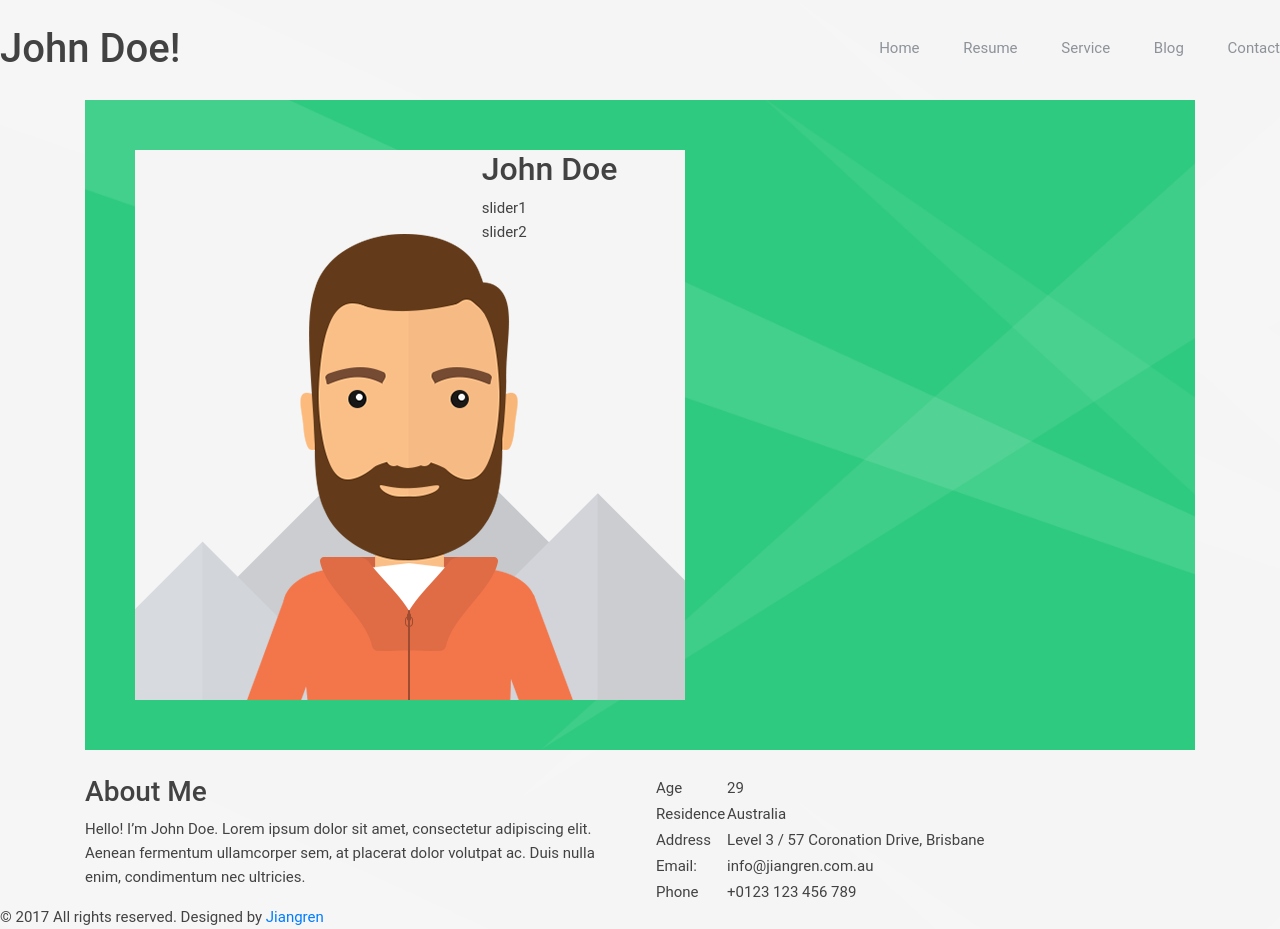
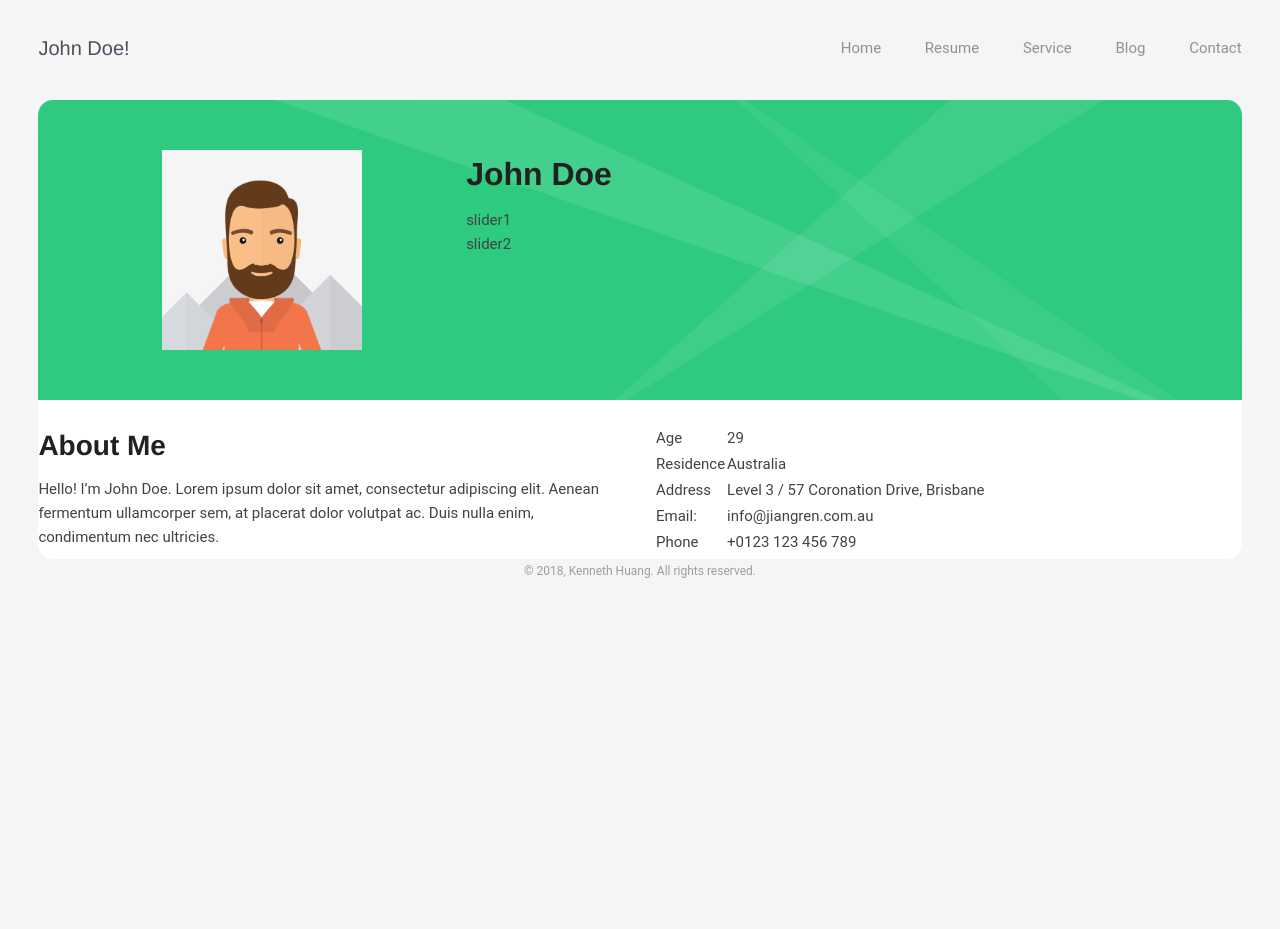
Before and after one commit to leohlgctzby/KennethHuang.github.io, a plain HTML site: page ITJiangren/Resume/index.html in a window 1280 px wide. After the commit the page ends 800 px from the top, so only its background shows below. Drawn offline with nearby package versions, Linux system fonts and the light colour scheme.

Commit message:
update 19/Aug/2018

```diff
--- a/ITJiangren/Resume/CSS/main.css
+++ b/ITJiangren/Resume/CSS/main.css
@@ -1,3 +1,6 @@
+html{
+  position: relative;
+}
 body{position: relative;
     font-family: 'Roboto', Helvetica, sans-serif;
     color: #424242;
@@ -14,11 +17,71 @@ body{position: relative;
     -webkit-background-size: cover;
     background-attachment: fixed;
     background-position: center center;
-    background-repeat: no-repeat;}
-.header {
+    background-repeat: no-repeat;
+  }
+
+  a {
+    color: #2eca7f;
+    text-decoration: none;
+    outline: none;
+    -webkit-transition: all 0.3s ease-in-out;
+    -moz-transition: all 0.3s ease-in-out;
+    -o-transition: all 0.3s ease-in-out;
+    -ms-transition: all 0.3s ease-in-out;
+    transition: all 0.3s ease-in-out;
+  }
+
+  a:hover {
+    color: #FF9800;
+    text-decoration: none;
+    outline: none;
+  }
+
+  a:focus {
+    outline: 0;
+  }
+
+  h1, h2, h3, h4, h5, h6 {
+    color: #212121;
+    font-family: 'Montserrat', Helvetica, sans-serif;
+    font-weight: 600;
+    line-height: 1.5em;
+    margin-top: 0;
+    margin-bottom: 10px;
+  }
+
+  p {
+    font-size: 15px;
+    margin: 0 0 10px;
+    font-weight: 400;
+  }
+
+  p.lead {
+    font-size: 18px;
+    margin: 25px 0;
+  }
+
+  img {
+    vertical-align: bottom;
+    max-width: 100%;
+    height: auto;
+    border: 0;
+    -ms-interpolation-mode: bicubic;
+  }
+
+  .page {
+    margin-top: 0px;
+    margin-bottom: 0px;
+    margin-right: 3%;
+    margin-left: 3%;
+    position: relative;
+    height: auto;
+  }
+    .header {
     position: fixed;
-    width: 100%;
+    width: 94%;
     height: 100px;
+
     background-color: transparent;
     z-index: 2;
   }
@@ -26,16 +89,24 @@ body{position: relative;
 
 
 .logo{
+  color: #49515d;
+  font-size: 20px;
+  font-weight: 500;
+  font-family: 'Montserrat', Helvetica, sans-serif;
+  line-height: 1;
+  margin: 38px 0 0;
     position: relative;
     float: left;
     z-index: 1;
     text-align: center;
-    margin: 25px 0 0;
+
 }
 .site-nav{
 position: relative;
 float: right;
+
 z-index: 1;
+
 }
 .main-menu li{
    /* margin: 10px, 10px,10px,10px; */
@@ -44,7 +115,9 @@ z-index: 1;
     margin-bottom: 10px;
     margin-left: 10px; */
 
-    padding: 100;
+
+  position: relative;
+  padding: 100;
   text-align: left;
   margin-top: 33px;
 
@@ -69,7 +142,7 @@ display: inline-block;
 }
 
 .main-menu li:last-child a {
-  margin-right: 0;
+  margin-right: 0px;
 }
 
 .main-menu li a:hover,
@@ -108,6 +181,19 @@ display: inline-block;
     padding-top: 100px;
 }
 
+.sub-page>.pt-page{
+
+  background-color: transparent;
+
+}
+
+.page-container{
+  border-radius: 15px;
+  background-color: #fff;
+  overflow: hidden;
+
+}
+
 .profile-card__top{
     position: relative;
   background-color: #2eca7f;
@@ -121,7 +207,27 @@ display: inline-block;
   background-repeat: no-repeat;
 }
 
+.profile-card__top .profile-card-photo{
+  max-width: 200px;
+  margin: 0 auto;
+}
 
 @media (max-width: 1300px){
 
 }
+
+.footer{
+  position: fixed;
+  bottom: 0;
+  left: 0;
+  right: 0;
+
+}
+
+.copyrights{
+  display: block;
+  margin-bottom: 12px;
+  text-align: center;
+  font-size: 12px;
+  color: #9e9e9e;
+}
--- a/ITJiangren/Resume/index.html
+++ b/ITJiangren/Resume/index.html
@@ -17,9 +17,10 @@
 </head>
 
 <body onload="showMyName()">
-    <div class="header">
+    <div id="page" class="page">
+        <header class="header">
             <div class="logo">
-            <h1>John Doe!</h1>
+                John Doe!
             </div>
             <div class="site-nav">
                 <ul class="main-menu" id="nav">
@@ -40,14 +41,17 @@
                     </li>
                 </ul>
             </div>
-    </div>
+        </header>
+
         <div class="sub-page">
-        <section class="container">
-            <div class="profile-card">
+            <!-- pt-page: PAGE TRANSITIONS -->
+            <section class="pt-page">
+                <!--page-container:To make rounded corners for the inner page -->
+                <div class="page-container">
                     <div class="profile-card__top">
                         <div class="row">
                             <div class="col-sm-4 col-md-4 col-lg-4">
-                            <div class="profile-card__photo--wrap">
+                                <div class="profile-card-photo">
                                     <img src="./images/photo.png" alt="John Doe photo">
                                 </div>
                             </div>
@@ -88,7 +92,7 @@
 
                     <div class="profile-card__bottom">
                         <div class="row">
-                        <div class="col">
+                            <div class="col-sm-6 col-md-6 col-lg-6">
                                 <div class="row">
                                     <div class="col">
                                         <h3>About Me</h3>
@@ -103,7 +107,7 @@
                                     </div>
                                 </div>
                             </div>
-                        <div class="col">
+                            <div class="col-sm-6 col-md-6 col-lg-6">
                                 <table>
                                     <tr>
                                         <td>Age</td>
@@ -129,34 +133,16 @@
                             </div>
                         </div>
                     </div>
-
-
                 </div>
-
-
-            <!-- <div>
-            <h3>Contact Me</h3>
-            <form>
-                Full Name:
-                <input type="text" name="FullName" />
-                <br/> Email Address:
-                <input type="email" name="email" />
-                <br/> message:
-                <textarea name="message"></textarea>
-                <br/>
-                <input type="button" value="submit" />
-            </form>
-        </div> -->
-
             </section>
         </div>
         <footer>
-        <div class="copyrights">© 2017 All rights reserved. Designed by
-            <a href="http://jiangren.com.au">Jiangren</a>
+            <div class="copyrights">© 2018, Kenneth Huang. All rights reserved.
             </div>
         </footer>
+    </div>
     <!-- Optional JavaScript -->
-    <script src="./js/app.js"></script>
+    <!-- <script src="./js/app.js"></script> -->
     <!-- jQuery first, then Popper.js, then Bootstrap JS -->
     <script src="https://code.jquery.com/jquery-3.2.1.slim.min.js" integrity="sha384-KJ3o2DKtIkvYIK3UENzmM7KCkRr/rE9/Qpg6aAZGJwFDMVNA/GpGFF93hXpG5KkN"
         crossorigin="anonymous"></script>
```
Lines whose indentation alone changed are shown as unchanged.
